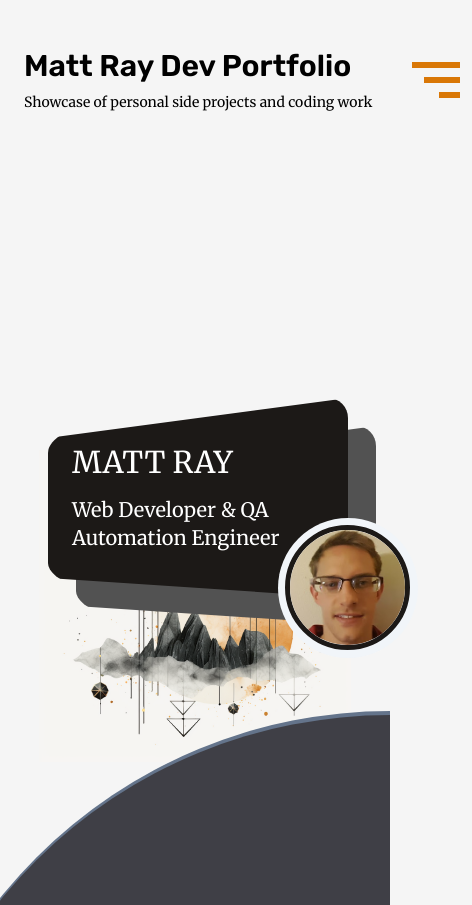
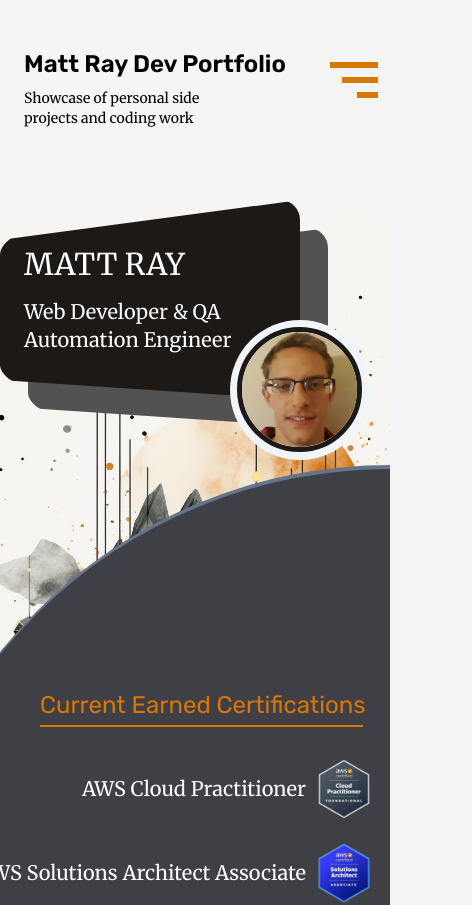
Before and after one commit to Cedaring-xr/cra-portfolio-site, a React (Create React App) app: page / in a window 390 px wide. Shown: the top 905 px of the page, 472 px wide, since content can reach past the window. Built offline with nearby package versions, Linux system fonts and the light colour scheme.

Commit message:
fixed some mobile styling bugs

```diff
--- a/src/components/Header.tsx
+++ b/src/components/Header.tsx
@@ -2,7 +2,7 @@ import { useEffect, useState } from 'react'
 import { BiMenuAltRight } from 'react-icons/bi'
 import { AiOutlineClose } from 'react-icons/ai'
 
-type Size = {
+type SizeProps = {
 	width: number
 	height: number
 }
@@ -10,17 +10,12 @@ type Size = {
 const Header = () => {
 	const [isSticky, setSticky] = useState(false)
 	const [menuOpen, setMenuOpen] = useState(false)
-	const [size, setSize] = useState<Size>({ width: window.innerWidth, height: window.innerHeight })
+	const [size, setSize] = useState<SizeProps>({ width: window.innerWidth, height: window.innerHeight })
 	const breakpoint = 764
 
 	const menuToggleOpen = () => {
 		document.body.classList.toggle('header-menu-open')
 		setMenuOpen((open) => !open)
-	}
-
-	const menuCloseFull = () => {
-		document.body.classList.remove('header-menu-open')
-		setMenuOpen(false)
 	}
 
 	const handleScroll = () => {
@@ -52,7 +47,7 @@ const Header = () => {
 		return () => window.removeEventListener('resize', handleResize)
 	}, [size.width])
 
-	const stickyHeader = isSticky && 'sticky bg-zinc-900 transition ease-in-out duration-500  -mt-16'
+	const stickyHeader = isSticky && 'sticky bg-zinc-950 transition ease-in-out duration-500  -mt-16'
 	const stickyTitle = isSticky && 'mt-3 text-white text-2xl lg:text-[2.1rem]'
 	const stickySubtitle = isSticky && 'hidden'
 	const stickyNav = isSticky && 'mt-3'
@@ -62,14 +57,16 @@ const Header = () => {
 	return (
 		<div
 			id="header-container"
-			className={`transparent flex flex-row justify-between h-[60px] w-full z-10 sans-font absolute top-0 ${stickyHeader}`}
+			className={`transparent flex flex-row justify-between h-[60px] w-full z-10  sans-font absolute top-0 ${stickyHeader}`}
 		>
-			<div className="min-w-[400px]">
+			<div className="min-w-[250px]">
 				<a href="/">
-					<h1 className={`text-3xl lg:text-5xl text-black font-bold mt-12 ml-6 ${stickyTitle}`}>
+					<h1 className={`text-2xl md:text-3xl lg:text-5xl text-black font-bold mt-12 ml-6 ${stickyTitle}`}>
 						Matt Ray Dev Portfolio
 					</h1>
-					<h4 className={`text-black text-sm lg:text-base mx-6 mt-2 serif-font ${stickySubtitle}`}>
+					<h4
+						className={`text-black text-sm w-2/3 md:w-full lg:text-base mx-6 mt-2 serif-font ${stickySubtitle}`}
+					>
 						Showcase of personal side projects and coding work
 					</h4>
 				</a>
@@ -84,7 +81,7 @@ const Header = () => {
 						{menuOpen && (
 							<div className="fixed bg-stone-700 text-white w-screen left-0 top-0 h-screen pt-6">
 								<a href="/">
-									<h1 className={`text-3xl text-amber-600 font-bold`}>Matt Ray Dev Portfolio</h1>
+									<h1 className={`text-2xl text-amber-600 font-bold`}>Matt Ray Dev Portfolio</h1>
 								</a>
 								<ul className="flex flex-col justify-center items-center text-4xl gap-6">
 									<li>
--- a/src/components/Profile.tsx
+++ b/src/components/Profile.tsx
@@ -8,7 +8,10 @@ interface ProfileProps {
 
 const Profile: React.FC<ProfileProps> = ({ title, subTitle, img }) => {
 	return (
-		<div id="profile-container" className="relative w-[375px] h-[265px] lg:w-[750px] lg:h-[530px] p-0 m-12">
+		<div
+			id="profile-container"
+			className="relative w-[375px] h-[265px] lg:w-[750px] lg:h-[530px] p-0 ml-0 md:ml-12 md:m-12"
+		>
 			<div className="polygon lg:polygon-large absolute bg-neutral-600 top-[28px] left-[28px]"></div>
 			<div className="polygon lg:polygon-large absolute bg-stone-900 flex flex-col justify-center align-middle">
 				<h2 className="text-white py-2 px-6 z-10 text-3xl lg:text-4xl lg:ml-16">{title}</h2>
--- a/src/components/Project.tsx
+++ b/src/components/Project.tsx
@@ -23,11 +23,18 @@ const Project: React.FC<ProjectProps> = ({ title, description, pictures, logos,
 			<span className="m-2 text-white">{description}</span>
 
 			{link.length > 1 ? (
-				<a className="button mx-16 my-4 bg-amber-600 text-black" href={link} target="_blank" rel="noreferrer">
+				<a
+					className="button mx-16 my-4 bg-amber-600 hover:bg-amber-500 text-black hover:scale-105"
+					href={link}
+					target="_blank"
+					rel="noreferrer"
+				>
 					View Live Project
 				</a>
 			) : (
-				<button className="button mx-16 my-4 bg-zinc-400 text-black">Currently Unavailable</button>
+				<button className="button mx-16 my-4 bg-zinc-400 text-black cursor-default">
+					Currently Unavailable
+				</button>
 			)}
 			<div>
 				<span className="font-title font-bold text-white">Tech Stack</span>
--- a/src/index.css
+++ b/src/index.css
@@ -45,6 +45,12 @@
 		background-repeat: no-repeat;
 		background-position: center;
 	}
+	@media screen and (max-width: 600px) {
+		.background {
+			background-size: 140%;
+		}
+	}
+
 	.header-active {
 		background-color: rgb(34, 34, 34);
 	}
--- a/src/pages/Home.tsx
+++ b/src/pages/Home.tsx
@@ -5,7 +5,7 @@ import self from '../assets/self.png'
 export default function HomePage() {
 	return (
 		<div>
-			<div className="background pt-[350px] flex flex-col">
+			<div className="background pt-[200px] lg:pt-[350px] flex flex-col">
 				<Profile title="MATT RAY" subTitle="Web Developer & QA Automation Engineer" img={self} />
 				<Certifications />
 			</div>
--- a/src/pages/Projects.tsx
+++ b/src/pages/Projects.tsx
@@ -70,24 +70,9 @@ export default function ProjectsPage() {
 						]}
 						link="https://cedaring.art/"
 					/>
-					{/* <Project
-						title="Cloud Resume Template"
-						description="Customizable resume template for generating a resume in html that is exportable to pdf using JSpdf plugin"
-						pictures={[
-							{ url: res1, description: 'camping', alt: 'camping image' },
-							{ url: res2, description: 'ship in ice', alt: 'ship in ice' },
-							{ url: res1, description: 'psychedelic mountains', alt: 'psychedelic colorful mountains' }
-						]}
-						logos={[
-							{ name: 'React', url: ReactJS },
-							{ name: 'Tailwind', url: Tailwind },
-							{ name: 'AWS S3', url: S3 }
-						]}
-						link=""
-					/> */}
 					<Project
 						title="Raspberry Pi time lapse camera"
-						description="Using a Raspberry Pi to take timelapse pictures, uploading pictures to S3 then running lambda functions to process pictures. Final output is displayed in an amplify website"
+						description="Using a Raspberry Pi to take timelapse pictures, uploading pictures to S3 then running Lambda functions to process pictures. Final output is displayed in an amplify website"
 						pictures={[
 							{ url: PiCamera1, description: 'camping', alt: 'camping image' },
 							{ url: PiCamera2, description: 'ship in ice', alt: 'ship in ice' },
@@ -123,14 +108,14 @@ export default function ProjectsPage() {
 					/>
 					<Project
 						title="Ittero"
-						description="Full stack list creation, productivity tracker, quick journal, and stats for continuous improvement"
+						description="Full stack list creation, productivity tracker, quick journal, and feedback for continuous improvement"
 						pictures={[
-							{ url: Journal, description: 'camping', alt: 'camping image' },
-							{ url: Infinity, description: 'ship in ice', alt: 'ship in ice' },
+							{ url: Journal, description: 'writing journal', alt: 'writing journal' },
+							{ url: Infinity, description: 'website logo with background', alt: 'website logo' },
 							{
 								url: LandingPage,
-								description: 'psychedelic mountains',
-								alt: 'psychedelic colorful mountains'
+								description: 'website homepage',
+								alt: 'website homepage'
 							}
 						]}
 						logos={[
```
